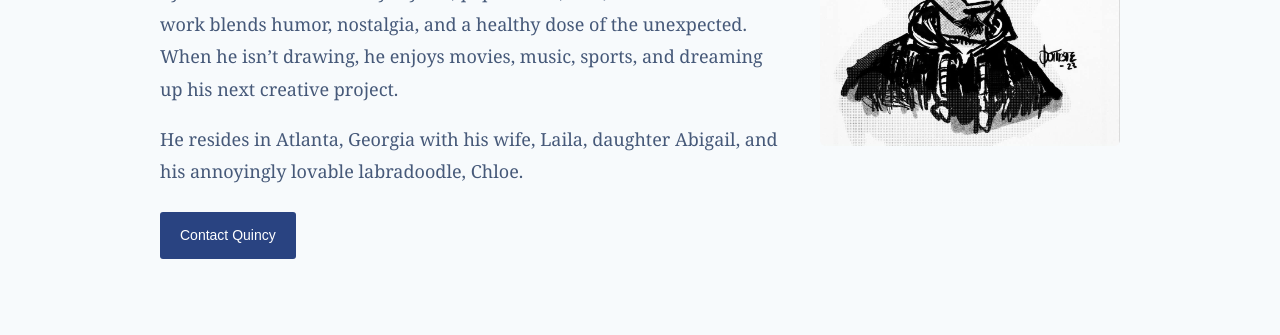
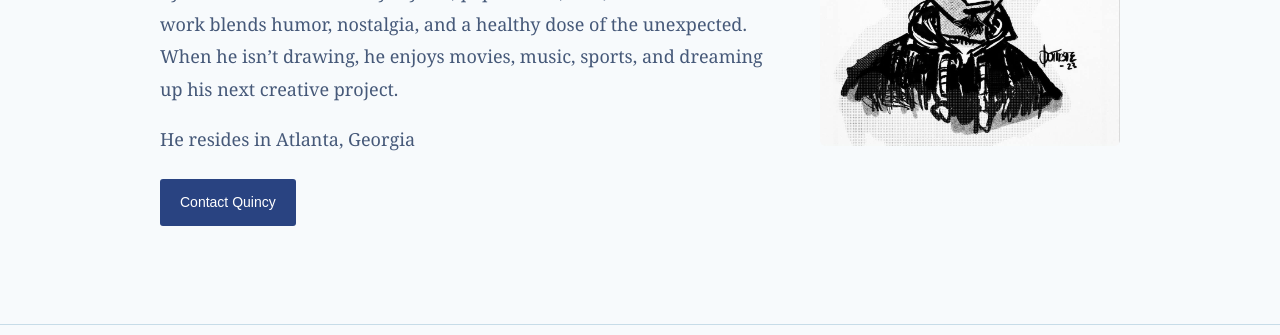
Before and after one commit to seburge/liv-fuller-author, a plain HTML site: page about.html in a window 1280 px wide. Shown: the part 2120-2455 px from the top of the page. Drawn offline with Linux system fonts and the light colour scheme.

Commit message:
Shorten illustrator residence biography

```diff
--- a/about.html
+++ b/about.html
@@ -10,5 +10,5 @@
 <p>To me, they are the real superheroes. Giving voice to ordinary people who dare to be different is both my passion and my privilege.</p>
 <p>Always Be You,</p>
 <p>Liv</p>
-<p><a href="books.html">Discover <em>The Blessing Box</em></a></p><p><a class="button" href="contact.html#main">Contact Liv</a></p></article><section class="illustrator-profile" aria-labelledby="illustrator-title"><h2 id="illustrator-title" class="bio-heading">Quincy Battieste</h2><p class="bio-role">Illustrator / Designer / Cartoonist</p><img class="illustrator-photo" src="assets/quincy-battieste.jpeg" alt="Cartoon portrait of Quincy Battieste wearing glasses and a cap" width="1080" height="1080" loading="lazy"><p>Quincy Battiste is an illustrator, designer, and cartoonist whose childhood love of drawing grew into a lifelong passion for visual storytelling. Originally from Anchorage, Alaska, he works in both traditional and digital mediums, creating imaginative artwork inspired by the absurdities of everyday life, pop culture, film, and literature. His work blends humor, nostalgia, and a healthy dose of the unexpected. When he isn’t drawing, he enjoys movies, music, sports, and dreaming up his next creative project.</p><p>He resides in Atlanta, Georgia with his wife, Laila, daughter Abigail, and his annoyingly lovable labradoodle, Chloe.</p><p><a class="button" href="contact.html#main">Contact Quincy</a></p></section></main>
+<p><a href="books.html">Discover <em>The Blessing Box</em></a></p><p><a class="button" href="contact.html#main">Contact Liv</a></p></article><section class="illustrator-profile" aria-labelledby="illustrator-title"><h2 id="illustrator-title" class="bio-heading">Quincy Battieste</h2><p class="bio-role">Illustrator / Designer / Cartoonist</p><img class="illustrator-photo" src="assets/quincy-battieste.jpeg" alt="Cartoon portrait of Quincy Battieste wearing glasses and a cap" width="1080" height="1080" loading="lazy"><p>Quincy Battiste is an illustrator, designer, and cartoonist whose childhood love of drawing grew into a lifelong passion for visual storytelling. Originally from Anchorage, Alaska, he works in both traditional and digital mediums, creating imaginative artwork inspired by the absurdities of everyday life, pop culture, film, and literature. His work blends humor, nostalgia, and a healthy dose of the unexpected. When he isn’t drawing, he enjoys movies, music, sports, and dreaming up his next creative project.</p><p>He resides in Atlanta, Georgia</p><p><a class="button" href="contact.html#main">Contact Quincy</a></p></section></main>
 <footer><div><a class="footer-logo" href="index.html" aria-label="Liv Fuller home"><img src="assets/liv-fuller-brand-emblem.png" alt="Liv Fuller Author emblem with a drum and Always be you tagline" width="1200" height="1200" loading="lazy"></a></div><div><a href="contact.html">Get in touch</a><a href="release-updates.html">Release updates</a></div><div class="business-note"><span class="business-badge"><img src="assets/woman-owned-small-business.jpg" alt="Proudly woman-owned small business" width="349" height="462" loading="lazy" decoding="async"></span><p>The Blessing Box, LLC is a woman-owned, independently run small business based in Suwanee, Georgia, dedicated to inspiring children and families through stories of kindness, perseverance, authenticity, and the magic of giving.</p></div><div class="footer-extra"><a href="release-updates.html">Get release news</a><a href="privacy.html">Your information</a><span>© 2026 TheBlessingBox, LLC</span></div></footer></body></html>
```
